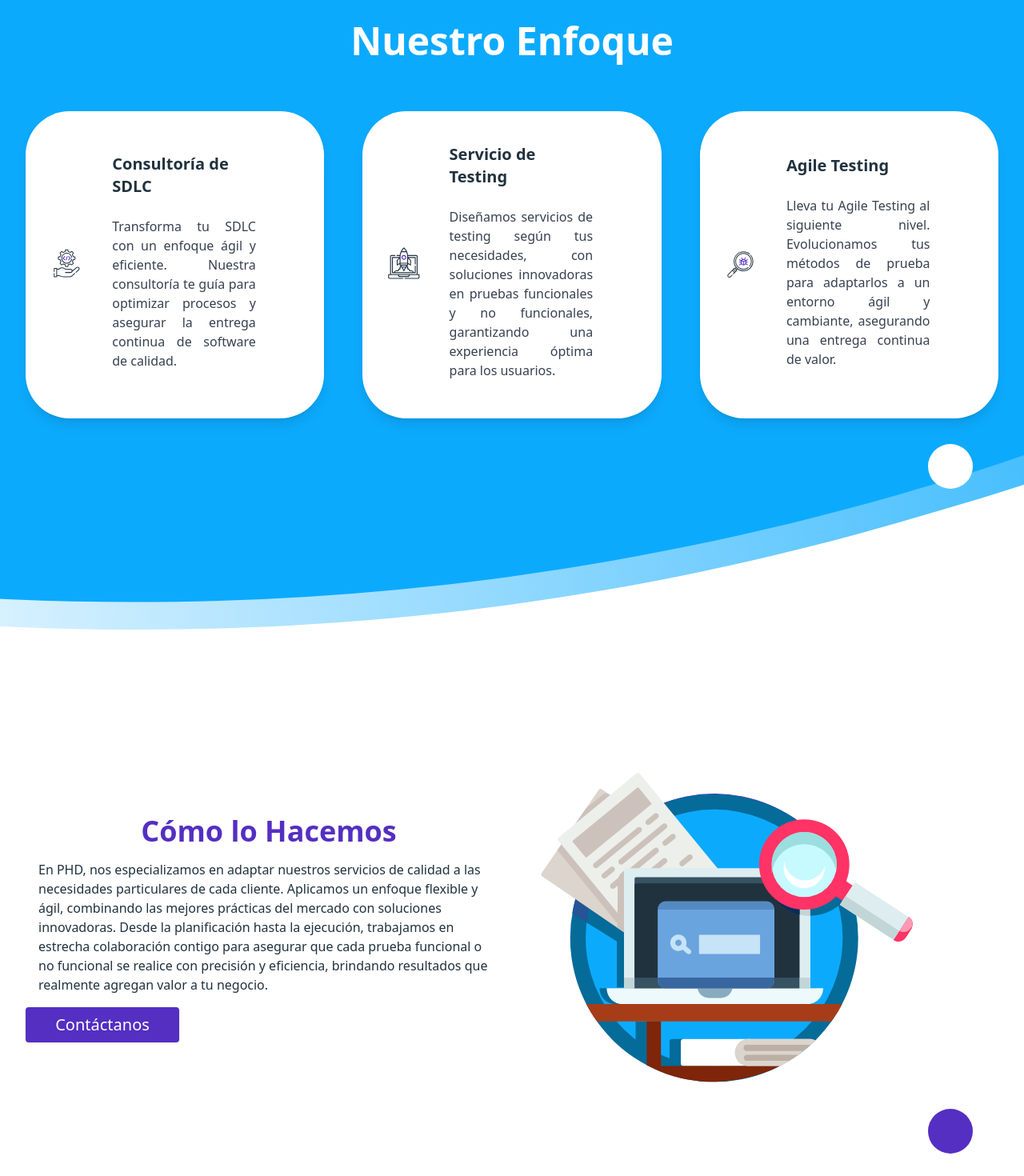
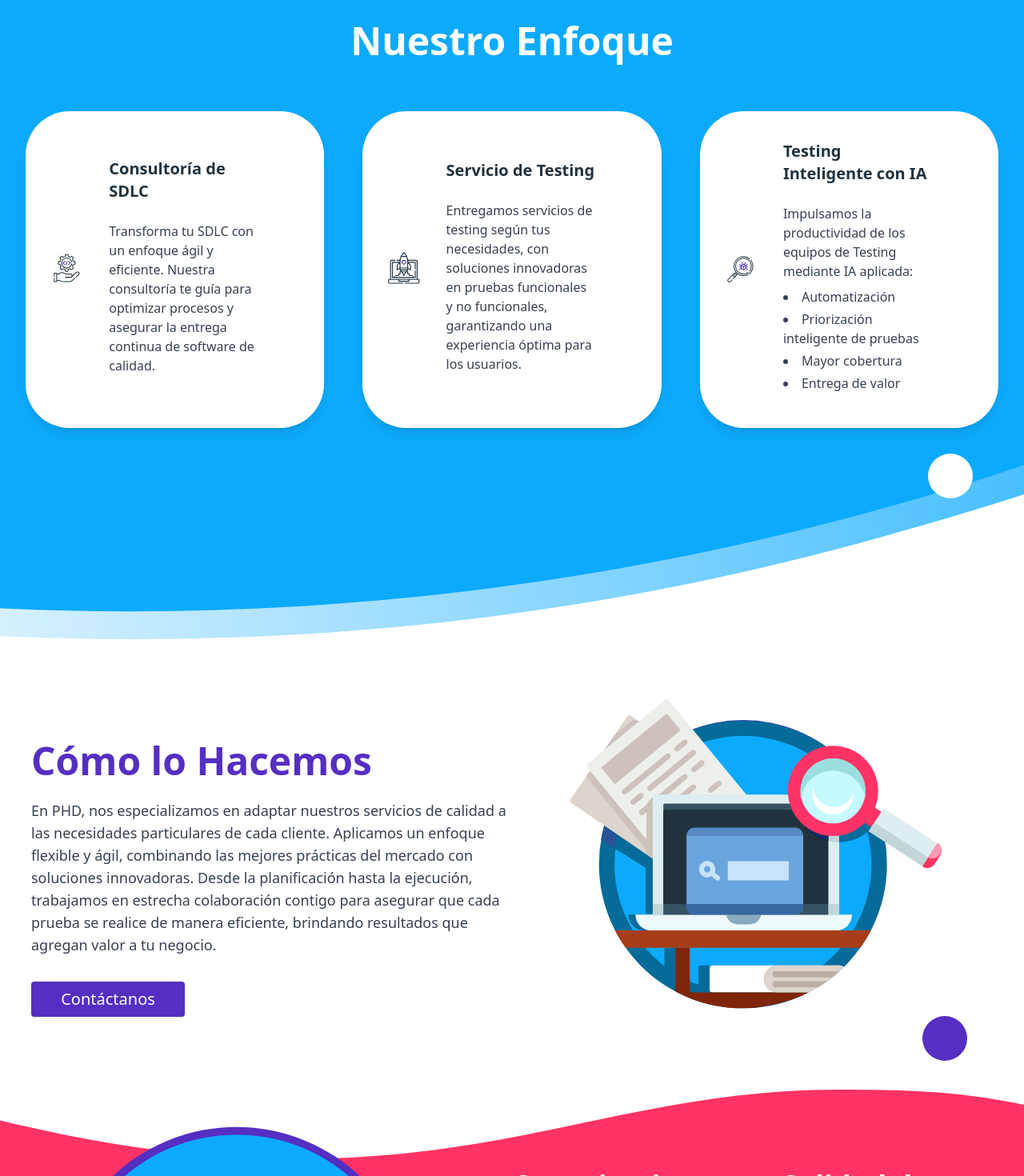
Before and after one commit to linagas/phd-web, a Next.js app: page /ui/home in a window 1280 px wide. Shown: the part 640-2110 px from the top of the page at 80% size. Built offline with nearby package versions, Linux system fonts and the light colour scheme; no server answers.

Commit message:
fix: ajustes visuales del home

```diff
--- a/src/app/components/card.tsx
+++ b/src/app/components/card.tsx
@@ -4,7 +4,7 @@ import React from "react";
 interface CardProps {
   icon?: React.ReactNode;
   title: string;
-  description: string;
+  description: React.ReactNode;
   iconPosition?: "left" | "right" | "top" | "bottom";
   className?: string;
   textAction?: string;
@@ -30,7 +30,7 @@ const Card: React.FC<CardProps> = ({
 }) => {
   return (
     <div
-      className={`bg-white p-4 shadow-lg ${rounded} ${width} ${height} ${
+      className={`bg-white p-2 md:p-4 shadow-lg ${rounded} ${width} ${height} ${
         iconPosition === "top" || iconPosition === "bottom"
           ? "flex flex-col items-center"
           : "flex flex-col sm:flex-row items-center"
@@ -46,18 +46,18 @@ const Card: React.FC<CardProps> = ({
         <div className="flex items-center justify-center mb-4">{icon}</div>
       )}
       <div
-        className={`p-6 ${
+        className={`p-3 md:p-5 ${
           iconPosition === "top" || iconPosition === "bottom"
-            ? "text-center"
+            ? ""
             : "w-full sm:w-2/3"
         } ${iconPosition === "right" ? "order-first" : ""}`}
       >
-        <h3 className="text-m md:text-lg sm:text-xl lg:text-xl font-semibold mb-6">
+        <h3 className="text-m md:text-lg sm:text-xl lg:text-xl font-semibold mb-6 text-left">
           {title}
         </h3>
-        <p className="mb-2 text-s md:text-m text-gray-700  text-justify">
+        <div className="mb-2 text-s md:text-m text-gray-700 text-left">
           {description}
-        </p>
+        </div>
       </div>
       {iconPosition === "right" && (
         <div className="flex items-center justify-center w-full sm:w-1/3 mt-4 sm:mt-0">
--- a/src/app/ui/home/page.tsx
+++ b/src/app/ui/home/page.tsx
@@ -151,24 +151,23 @@ function HowWeDoIt() {
   );
   return (
     <div>
-      <section className="flex justify-between py-14">
+      <section className="flex justify-between py-8">
         <article className="flex-1">
-          <div className="flex flex-col justify-center items-center w-auto">
-            <h1 className="text-2xl md:text-4xl text-center md:text-left font-bold text-purple-12 pt-20">
+          <div className="flex flex-col justify-start w-full max-w-2xl px-4 md:px-0">
+            <h1 className="text-2xl md:text-5xl font-bold text-purple-12 mb-6">
               Cómo lo Hacemos
             </h1>
-            <p className="p-4 text-center md:text-left text-balance">
+            <p className="text-base md:text-lg text-gray-700 leading-relaxed mb-8">
               En PHD, nos especializamos en adaptar nuestros servicios de
               calidad a las necesidades particulares de cada cliente. Aplicamos
               un enfoque flexible y ágil, combinando las mejores prácticas del
               mercado con soluciones innovadoras. Desde la planificación hasta
               la ejecución, trabajamos en estrecha colaboración contigo para
-              asegurar que cada prueba funcional o no funcional se realice con
-              precisión y eficiencia, brindando resultados que realmente agregan
+              asegurar que cada prueba se realice de manera eficiente, brindando resultados que agregan
               valor a tu negocio.
             </p>
             <Link
-              className="bg-purple-12 inline-flex self-center md:self-start w-48 text-white items-center justify-center rounded-[4px] px-4 py-2 text-xl font-medium shadow transition-colors focus-visible:outline-none focus-visible:ring-1 focus-visible:ring-ring disabled:pointer-events-none disabled:opacity-50"
+              className="bg-purple-12 inline-flex w-48 text-white items-center justify-center rounded-[4px] px-4 py-2 text-xl font-medium shadow transition-colors hover:bg-purple-400 focus-visible:outline-none focus-visible:ring-1 focus-visible:ring-ring disabled:pointer-events-none disabled:opacity-50"
               href="#"
               onClick={scrollToContact}
               prefetch={false}
@@ -177,13 +176,13 @@ function HowWeDoIt() {
             </Link>
           </div>
         </article>
-        <article className="flex-1 flex justify-center hidden md:block">
+        <article className="flex-1 hidden md:flex justify-center">
           <Image
             src="/assets/svg-como-lo-hacemos.svg"
             width={530}
             height={520}
             alt="Software Quality Services"
-            className="rounded-lg"
+            className="rounded-lg -mt-16 lg:-mt-20"
             style={{
               backgroundRepeat: "no-repeat",
               backgroundSize: "cover",
@@ -218,7 +217,7 @@ function Services() {
           Nuestro Enfoque
         </h2>
       </div>
-      <div className="w-full flex flex-wrap justify-center gap-6 md:gap-8 lg:gap-12 max-w-7xl mx-auto">
+      <div className="w-full flex flex-wrap text-left gap-6 md:gap-8 lg:gap-12 max-w-7xl mx-auto">
         {SERVICES_DATA.map((service, index) => (
           <Card
             key={index}
--- a/src/constants/services-data.tsx
+++ b/src/constants/services-data.tsx
@@ -3,7 +3,7 @@ import Image from "next/image";
 export interface ServiceData {
   icon: JSX.Element;
   title: string;
-  description: string;
+  description: string | JSX.Element;
 }
 
 export const SERVICES_DATA: ServiceData[] = [
@@ -31,7 +31,7 @@ export const SERVICES_DATA: ServiceData[] = [
     ),
     title: "Servicio de Testing",
     description:
-      "Diseñamos servicios de testing según tus necesidades, con soluciones innovadoras en pruebas funcionales y no funcionales, garantizando una experiencia óptima para los usuarios.",
+      "Entregamos servicios de testing según tus necesidades, con soluciones innovadoras en pruebas funcionales y no funcionales, garantizando una experiencia óptima para los usuarios.",
   },
   {
     icon: (
@@ -42,8 +42,18 @@ export const SERVICES_DATA: ServiceData[] = [
         alt="Agile Testing"
       />
     ),
-    title: "Agile Testing",
+    title: "Testing Inteligente con IA",
     description:
-      "Lleva tu Agile Testing al siguiente nivel. Evolucionamos tus métodos de prueba para adaptarlos a un entorno ágil y cambiante, asegurando una entrega continua de valor.",
+      (
+        <>
+          Impulsamos la productividad de los equipos de Testing mediante IA aplicada:
+          <ul className="list-disc list-inside mt-2 space-y-1">
+            <li>Automatización</li>
+            <li>Priorización inteligente de pruebas</li>
+            <li>Mayor cobertura</li>
+            <li>Entrega de valor</li>
+          </ul>
+        </>
+      ),
   },
 ];
--- a/tailwind.config.ts
+++ b/tailwind.config.ts
@@ -5,6 +5,7 @@ const config: Config = {
   content: [
     "./src/pages/**/*.{js,ts,jsx,tsx,mdx}",
     "./src/components/**/*.{js,ts,jsx,tsx,mdx}",
+    "./src/constants/**/*.{js,ts,jsx,tsx,mdx}",
     "./src/app/**/*.{js,ts,jsx,tsx,mdx}",
   ],
   theme: {
```
